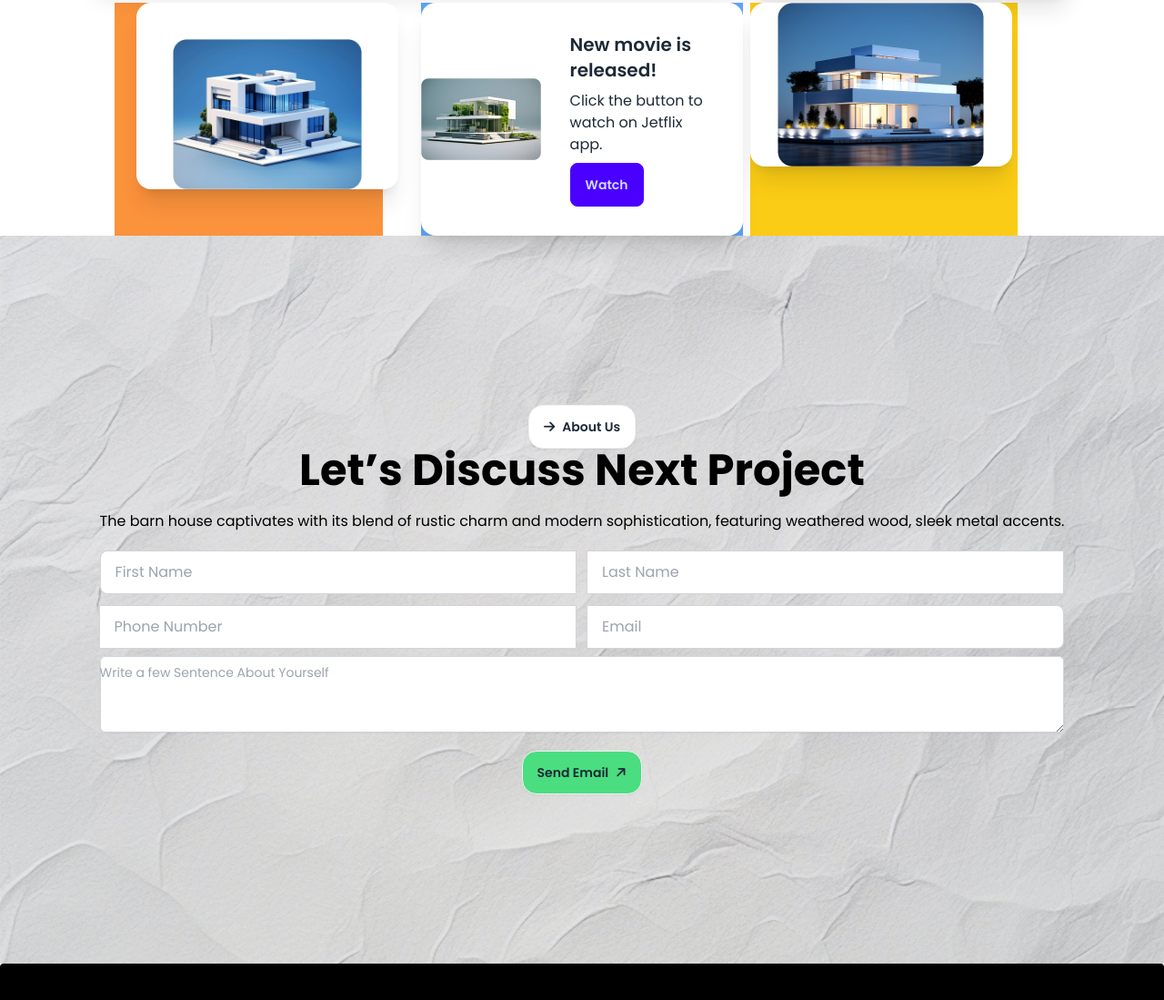
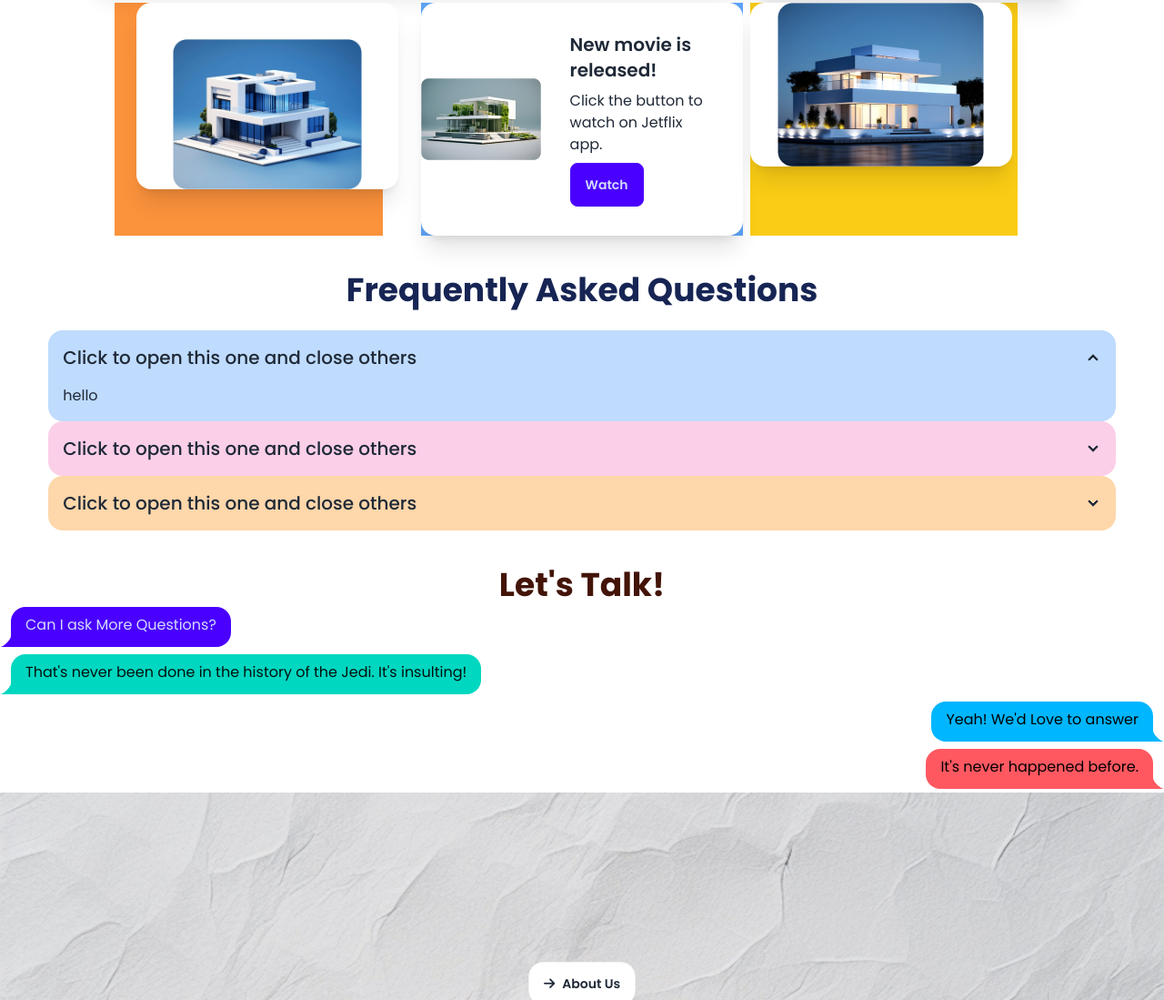
Before and after one commit to abrarbinhabib003/PH-Assignment-3, a plain HTML site: page index.html in a window 1280 px wide. Shown: the part 2268-3367 px from the top of the page at 91% size. Drawn offline with nearby package versions, Linux system fonts and the light colour scheme.

Commit message:
Unique Section Added

```diff
--- a/index.html
+++ b/index.html
@@ -284,8 +284,67 @@
 
 
    </section>
+<!--Unique Section FAQ-->
+
+<div >
+    <div class="mt-10">
+        <h1 class="text-center font-bold text-4xl text-blue-950">Frequently Asked Questions</h1>
+    </div>
+
+<br>
+
+<div class="collapse collapse-arrow bg-blue-200 w-11/12 mx-auto">
+    <input type="radio" name="my-accordion-2" checked="checked" />
+    <div class="collapse-title text-xl font-medium">Click to open this one and close others</div>
+    <div class="collapse-content">
+      <p>hello</p>
+    </div>
+  </div>
+  <div class="collapse collapse-arrow bg-pink-200 w-11/12 mx-auto">
+    <input type="radio" name="my-accordion-2" />
+    <div class="collapse-title text-xl font-medium">Click to open this one and close others</div>
+    <div class="collapse-content">
+      <p>hello</p>
+    </div>
+  </div>
+  <div class="collapse collapse-arrow bg-orange-200 w-11/12 mx-auto">
+    <input type="radio" name="my-accordion-2" />
+    <div class="collapse-title text-xl font-medium">Click to open this one and close others</div>
+    <div class="collapse-content">
+      <p>hello</p>
+    </div>
+  </div>
+</div>
+<!--Chat-->
+
+<div class="mt-10">
+    <h1 class="text-center font-bold text-4xl text-orange-950">Let's Talk!</h1>
+</div>
+<div class="chat chat-start">
+    <div class="chat-bubble chat-bubble-primary">Can I ask More Questions?</div>
+  </div>
 
 
+
+
+
+  <div class="chat chat-start">
+    <div class="chat-bubble chat-bubble-accent">
+      That's never been done in the history of the Jedi. It's insulting!
+    </div>
+  </div>
+  <div class="chat chat-end">
+    <div class="chat-bubble chat-bubble-info">Yeah! We'd Love to answer</div>
+  </div>
+
+
+
+
+
+
+  <div class="chat chat-end">
+    <div class="chat-bubble chat-bubble-error">It's never happened before.</div>
+  </div>
  <!--Discuss-->
 <div
   class="hero min-h-screen "
```
